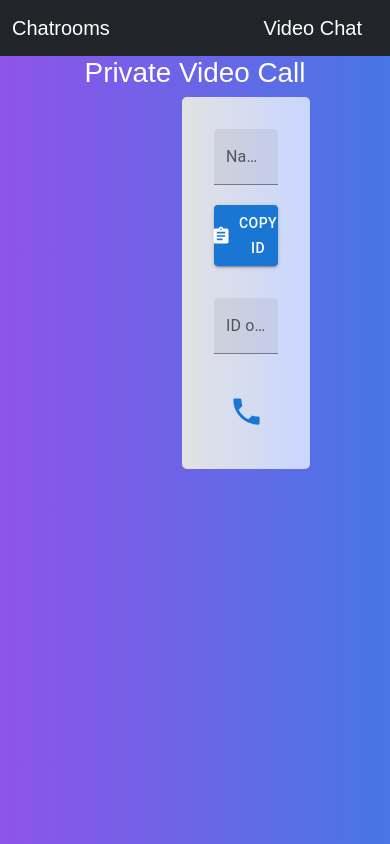
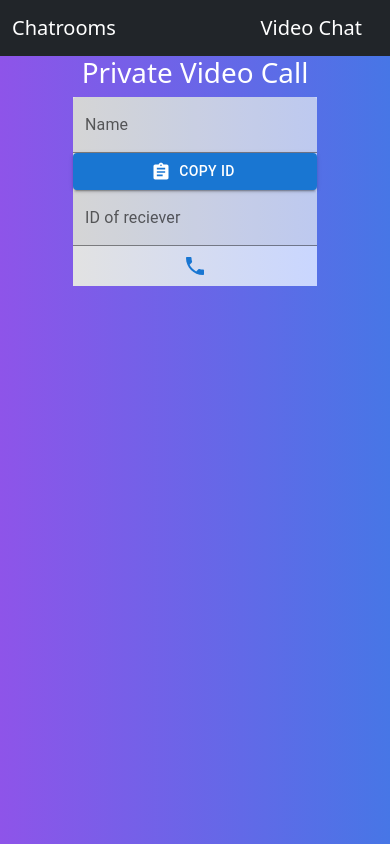
Before and after one commit to catosaurusrex2003/socketapp, a React (Create React App) app in the folder client/: page / in a window 390 px wide. Both pictures are taken after a click on the link "Video Chat". Built offline with nearby package versions, Linux system fonts and the light colour scheme; no server answers.

Commit message:
responsive

```diff
--- a/client/src/App.css
+++ b/client/src/App.css
@@ -3,10 +3,13 @@
 } */
 
 body {
-  margin:0;
-  padding:0;
-  font-family: sans-serif;
-  background: linear-gradient(#141e30, #243b55);
+	background: #4776e6; /* fallback for old browsers */
+	background: -webkit-linear-gradient(to right, #8e54e9, #4776e6); /* Chrome 10-25, Safari 5.1-6 */
+	background: linear-gradient(
+		to right,
+		#8e54e9,
+		#4776e6
+	); /* W3C, IE 10+/ Edge, Firefox 16+, Chrome 26+, Opera 12+, Safari 7+ */
 }
 
 .App{
@@ -116,13 +119,7 @@ body {
 }
 
 
-.file-upload-span{
-  /* background-color: red; */
-}
 
-.file-input{
-  /* display: none; */
-}
 
 
 .message-inputbox{
@@ -133,7 +130,19 @@ body {
   padding:4px;
 }
 
+
+.send-button{
+  color:rgb(71, 71, 71);
+  margin-left:0.5em;
+}
+
+.send-button:active{
+  color: black;
+  /* background-color: rgba(0, 0, 0, 0.445);; */
+}
+
 .online-master{
+  margin-top:2em;
   width: 14em;
   color:white;
   background: rgba(0,0,0,.5);
@@ -218,11 +227,6 @@ body {
   }
 }
 
-@media only screen and (max-width: 530px) {
-  body {
-    font-size: 0.7em
-  }
-}
 
 @media only screen and (max-width: 630px) {
   .container-master-master{
@@ -230,11 +234,15 @@ body {
     flex-direction: column;
     align-items: center
   }
+
 }
 
 @media only screen and (max-width: 490px) {
   body {
-    font-size: 0.6em
+    font-size: 0.7em
+  }
+  .container-master{
+    font-size: 0.7em
   }
 }
 
@@ -242,4 +250,7 @@ body {
   body {
     font-size: 0.5em
   }
+  .container-master{
+    font-size: 0.6em
+  }
 }
--- a/client/src/App.js
+++ b/client/src/App.js
@@ -7,10 +7,11 @@ import Join from './join';
 import Navbar from './navbar';
 import Videoroom from './videoroom';
 
-// const socket = io.connect("localhost:3001/");
-const socket = io.connect("wss://historical-orchid-hardware.glitch.me/");
+const socket = io.connect("localhost:3001/");
+// const socket = io.connect("wss://historical-orchid-hardware.glitch.me/");
 
 function App() {
+  const [messageList, setMessageList] = useState([])
   const [username, setUsername] = useState("")
   const [room, setRoom] = useState("")
   const [showChat, setShowChat] = useState(false)
@@ -44,13 +45,13 @@ function App() {
         <Videoroom socket = {socket} me = {me} />
         : !showChat ?
             <>
-              <p className='Heading'>Live Anonymous Room</p>
+              <p className='Heading'>Live Chat Room</p>
               <Join setUsername = {setUsername} setRoom = {setRoom} joinroom = {joinroom} socket={socket}/>
             </>
           :
           <>
             <p className='Heading'>Room Id : {room}</p>
-            <Chat socket={socket} username={username} room={room} />
+            <Chat socket={socket} username={username} room={room} messageList={messageList} setMessageList={setMessageList}/>
           </>
       }
 
--- a/client/src/chat.js
+++ b/client/src/chat.js
@@ -2,11 +2,11 @@ import React, { useEffect , useRef , useState } from 'react'
 import Message from './message'
 import Neutral from './neutral'
 import OnlineGrid from './onlinegrid'
+import SendIcon from '@mui/icons-material/Send';
 
-function Chat({socket,username,room}) {
+function Chat({socket,username,room , messageList , setMessageList}) {
     const [message, setMessage] = useState("")
     const [file, setFile] = useState()
-    const [messageList, setMessageList] = useState([])
     const [onlineList, setOnlineList] = useState([])
     const bottomRef = useRef()
 
@@ -150,7 +150,8 @@ function Chat({socket,username,room}) {
                         placeholder="Type something..."
                         onKeyDown={(e)=>{keypress(e)}}
                     />
-                    <button className='btn' onClick={sendMessage} >&#9658;</button>
+                    {/* <button className='btn' onClick={sendMessage} >&#9658;</button> */}
+                    <SendIcon onClick={sendMessage} className='send-button'/>
                 </div>
             </div>
             <OnlineGrid List = {onlineList}/>
--- a/client/src/videoroom.css
+++ b/client/src/videoroom.css
@@ -1,50 +1,70 @@
+.video-container-master-header{
+	color:white;
+}
+
 .video-container-master {
-	display: grid;
-	grid-template-columns: 7fr 3fr;
+	display:flex;
+	flex-direction: row;
+}
+
+.video-container{
+	display:flex;
+	flex-direction: row;
+}
+
+.video-tag{
+	height:20em;
 }
 
 .myId {
-	margin-right: 5rem;
-	border-radius: 5px;
-	/* background: #c9d6ff; fallback for old browsers */
-	background: -webkit-linear-gradient(to right, #e2e2e2, #c9d6ff); /* Chrome 10-25, Safari 5.1-6 */
 	background: linear-gradient(
 		to right,
 		#e2e2e2,
 		#c9d6ff
-	); /* W3C, IE 10+/ Edge, Firefox 16+, Chrome 26+, Opera 12+, Safari 7+ */
-
-	padding: 2rem;
-	display: grid;
+	);
+	display: flex;
+	flex-direction: column;
 	justify-content: center;
 	align-content: center;
 }
 
+.inside-myId{
+	margin-top:10em;
+}
+
 .call-button {
 	text-align: center;
-	margin-top: 2rem;
 }
 
-.video-container {
-	display: grid;
-	grid-template-columns: 1fr 1fr;
-	justify-content: center;
-	align-content: center;
-	margin-top: 10rem;
-	margin-left: 10rem;
+
+
+
+@media only screen and (max-width: 1000px) {
+	body {
+	  font-size: 0.88em
+	}
+	.video-container-master {
+		display:flex;
+		flex-direction: column;
+	}
+  }
+
+
+@media only screen and (max-width: 800px) {
+body {
+	font-size: 0.7em
 }
 
-.caller {
-	text-align: center;
-	color: #fff;
 }
 
+
+@media only screen and (max-width: 800px) {
 body {
-	background: #4776e6; /* fallback for old browsers */
-	background: -webkit-linear-gradient(to right, #8e54e9, #4776e6); /* Chrome 10-25, Safari 5.1-6 */
-	background: linear-gradient(
-		to right,
-		#8e54e9,
-		#4776e6
-	); /* W3C, IE 10+/ Edge, Firefox 16+, Chrome 26+, Opera 12+, Safari 7+ */
+	font-size: 0.9em
 }
+.video-container{
+	display:flex;
+	flex-direction: column;
+}
+
+}
--- a/client/src/videoroom.js
+++ b/client/src/videoroom.js
@@ -111,15 +111,17 @@ function Videoroom({socket , me}) {
 
 	return (
 		<>
-			<h1 style={{ textAlign: "center", color: '#fff' }}>Private Video Call</h1>
+			<h1 className='video-container-master-header' >Private Video Call</h1>
 			<div className="video-container-master">
 				<div className="video-container">
-					<div className="video">
-						{stream ? <video id="myVideo" playsInline muted ref={myVideo} autoPlay style={{ width: "400px" }} />:null}
+					<div className="video-master">
+						{stream ?
+							<video id="myVideo" className='video-tag' playsInline muted ref={myVideo} autoPlay/>:
+							null}
 					</div>
-					<div className="video">
+					<div className="video-master">
 						{callAccepted && !callEnded ?
-							<video playsInline id="userVideo" ref={userVideo} autoPlay style={{ width: "400px" }}/>:
+							<video id="userVideo" className='video-tag'playsInline ref={userVideo} autoPlay/>:
 							null}
 					</div>
 				</div>
@@ -130,11 +132,10 @@ function Videoroom({socket , me}) {
 						variant="filled"
 						value={name}
 						onChange={(e) => setName(e.target.value)}
-						style={{ marginBottom: "20px" }}
 					/>
 
-					<CopyToClipboard text={me} style={{ marginBottom: "2rem" }} >
-						<Button variant="contained" color="primary" startIcon={<AssignmentIcon fontSize="large" />}>
+					<CopyToClipboard text={me}  >
+						<Button variant="contained" color="primary" startIcon={<AssignmentIcon />}>
 							Copy ID
 						</Button>
 					</CopyToClipboard>
@@ -153,10 +154,9 @@ function Videoroom({socket , me}) {
 							</Button>
 						) : (
 							<IconButton color="primary" aria-label="call" onClick={() => callUser(idToCall)}>
-								<PhoneIcon fontSize="large" />
+								<PhoneIcon  />
 							</IconButton>
 						)}
-						{idToCall}
 					</div>
 				</div>
 				<div>
```
